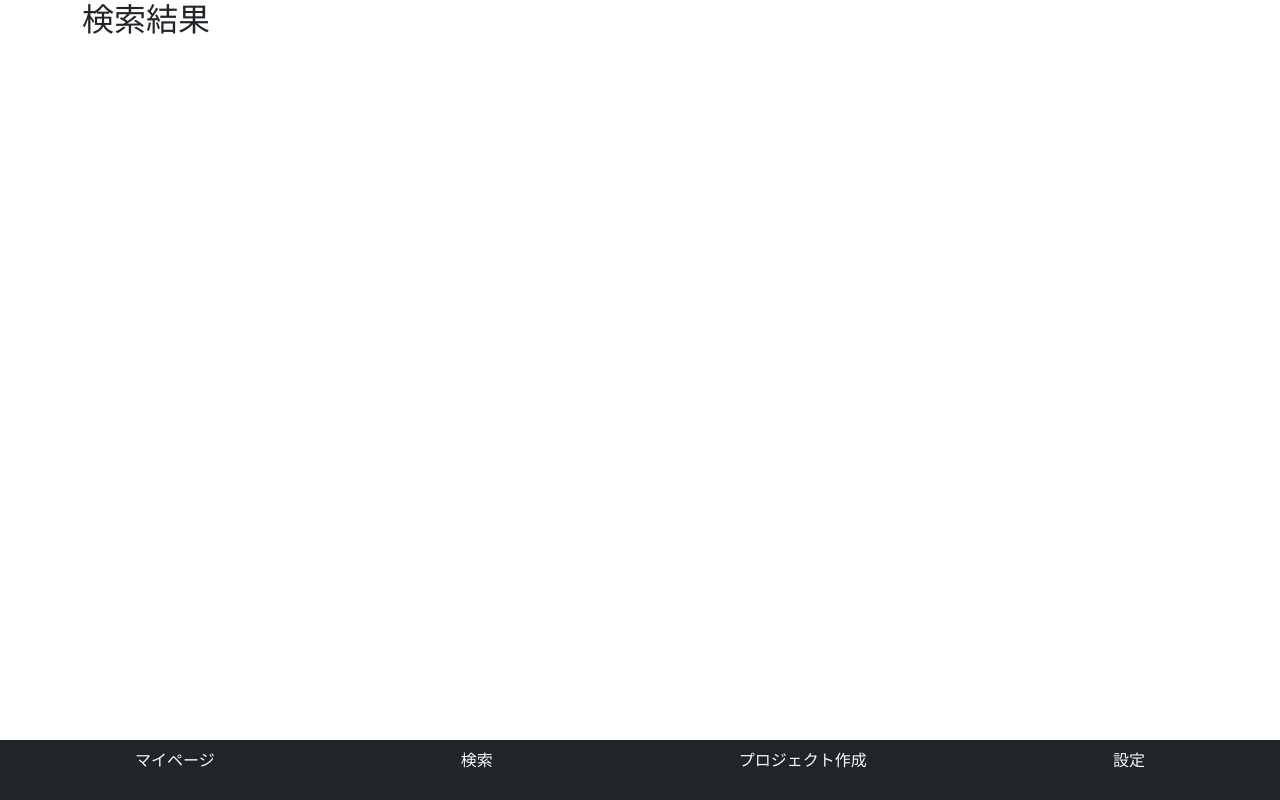
After one commit to s1f10220213/cs4_ex_projectBB, a Django app: template DevConnect/templates/DevConnect/search_result.html in a window 1280 px wide. The commit adds this page. Run offline with Django 4.2, Linux system fonts and the light colour scheme; the template is opened without the code that fills it, so the values that code supplies are empty.

Commit message:
検索結果ページを作成

```diff
--- /dev/null
+++ b/DevConnect/static/DevConnect/css/s_result.css
@@ -0,0 +1,7 @@
+footer {
+    position: absolute;
+    bottom: 0;
+    width: 100%;
+    height: 60px;
+    background-color: #312d2a;
+  }
--- /dev/null
+++ b/DevConnect/templates/DevConnect/search_result.html
@@ -0,0 +1,47 @@
+<!DOCTYPE html>
+<html>
+    {% load static %}
+<head>
+    <meta charset="utf-8" />
+    <title>project_detail</title>
+    <link href="{% static 'DevConnect/css/s_result.css' %}" rel="stylesheet">
+    <link href="https://cdn.jsdelivr.net/npm/bootstrap@5.3.0/dist/css/bootstrap.min.css" rel="stylesheet"
+        integrity="sha384-9ndCyUaIbzAi2FUVXJi0CjmCapSmO7SnpJef0486qhLnuZ2cdeRhO02iuK6FUUVM" crossorigin="anonymous">
+</head>
+
+<body>
+    <div class="container">
+        <h2>検索結果</h2>
+    </div>
+
+    <footer class="container-fluid mt-5 bg-dark">
+        <ul class="nav justify-content-around">
+              <li class="nav-item">
+                  <div class="my-nav">
+                      <a class="nav-link link-light" href="#">マイページ</a>
+                  </div>
+              </li>
+              <li class="nav-item">
+                  <div class="my-nav">
+                      <a class="nav-link link-light" href="#">検索</a>
+                  </div>
+              </li>
+              <li class="nav-item">
+                  <div class="my-nav">
+                      <a class="nav-link link-light" href="#">プロジェクト作成</a>
+                  </div>
+              </li>
+              <li class="nav-item">
+                  <div class="my-nav">
+                      <a class="nav-link link-light" href="#">設定</a>
+                  </div>
+              </li>
+        </ul>
+    </footer>
+
+    <script src="https://cdn.jsdelivr.net/npm/bootstrap@5.3.0/dist/js/bootstrap.bundle.min.js"
+        integrity="sha384-geWF76RCwLtnZ8qwWowPQNguL3RmwHVBC9FhGdlKrxdiJJigb/j/68SIy3Te4Bkz" crossorigin="anonymous">
+    </script>
+</body>
+
+</html>
```
Also changed, not shown: DevConnect/static/DevConnect/css/search.css (+7 -3 lines), DevConnect/views.py (+15 -3 lines).
